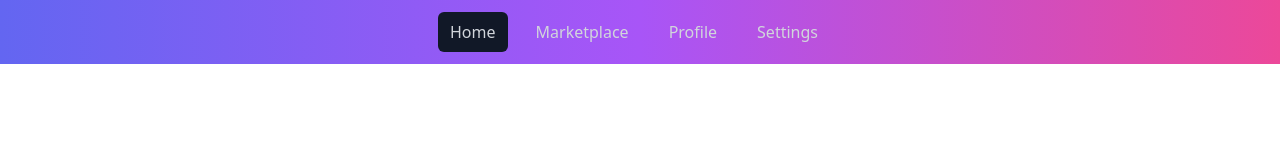
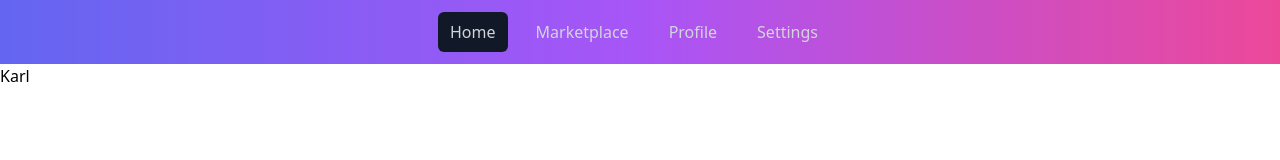
Before and after one commit to Karlitoyo/ShihVerse-NFT, a Next.js app: page / in a window 1280 px wide. Shown: the top 160 px of the page. Built offline with nearby package versions, Linux system fonts and the light colour scheme.

Commit message:
Added navigation updated links to header

```diff
--- a/components/Header.tsx
+++ b/components/Header.tsx
@@ -41,7 +41,7 @@ const Header = () => {
 
                                     <Link href="/marketplace"><a className={`text-gray-300 hover:bg-gray-700 hover:text-white block px-3 py-2 rounded-md text-base font-medium ${currentRoute === '/marketplace' ? 'bg-gray-900' : ''}`}>Marketplace</a></Link>{' '}{' '}
 
-                                    <Link href="/index"><a className={`text-gray-300 hover:bg-gray-700 hover:text-white block px-3 py-2 rounded-md text-base font-medium ${currentRoute === '/index' ? 'bg-gray-900' : ''}`}>Profile</a></Link>{' '}{' '}
+                                    <Link href="/about"><a className={`text-gray-300 hover:bg-gray-700 hover:text-white block px-3 py-2 rounded-md text-base font-medium ${currentRoute === '/index' ? 'bg-gray-900' : ''}`}>Profile</a></Link>{' '}{' '}
 
                                     <Link href="/api/users"><a className={`text-gray-300 hover:bg-gray-700 hover:text-white block px-3 py-2 rounded-md text-base font-medium ${currentRoute === '//api/users' ? 'bg-gray-900' : ''}`}>Settings</a></Link>{' '}{' '}
 
--- a/pages/_app.tsx
+++ b/pages/_app.tsx
@@ -2,6 +2,7 @@ import '../styles/globals.css'
 import '../styles/app.css'
 import 'tailwindcss/tailwind.css'
 import Header from '../components/Header'
+import IndexPage from '.'
 
 
 function MyApp({ Component, pageProps }) {
--- a/pages/index.tsx
+++ b/pages/index.tsx
@@ -3,7 +3,9 @@ import Header from '../components/Header'
 
 const IndexPage = () => {
   return (
-    <div></div>
+    <div>
+      <h1>Karl</h1>
+    </div>
   )
 
 }
```
